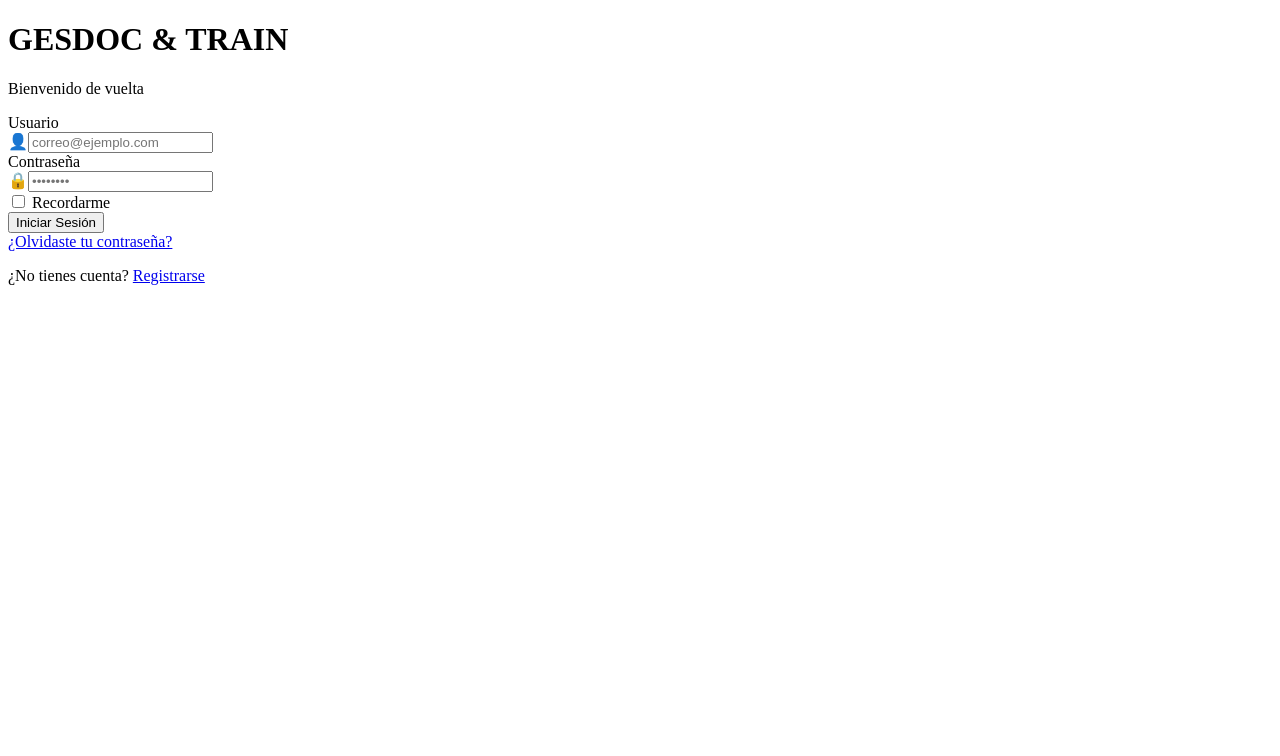
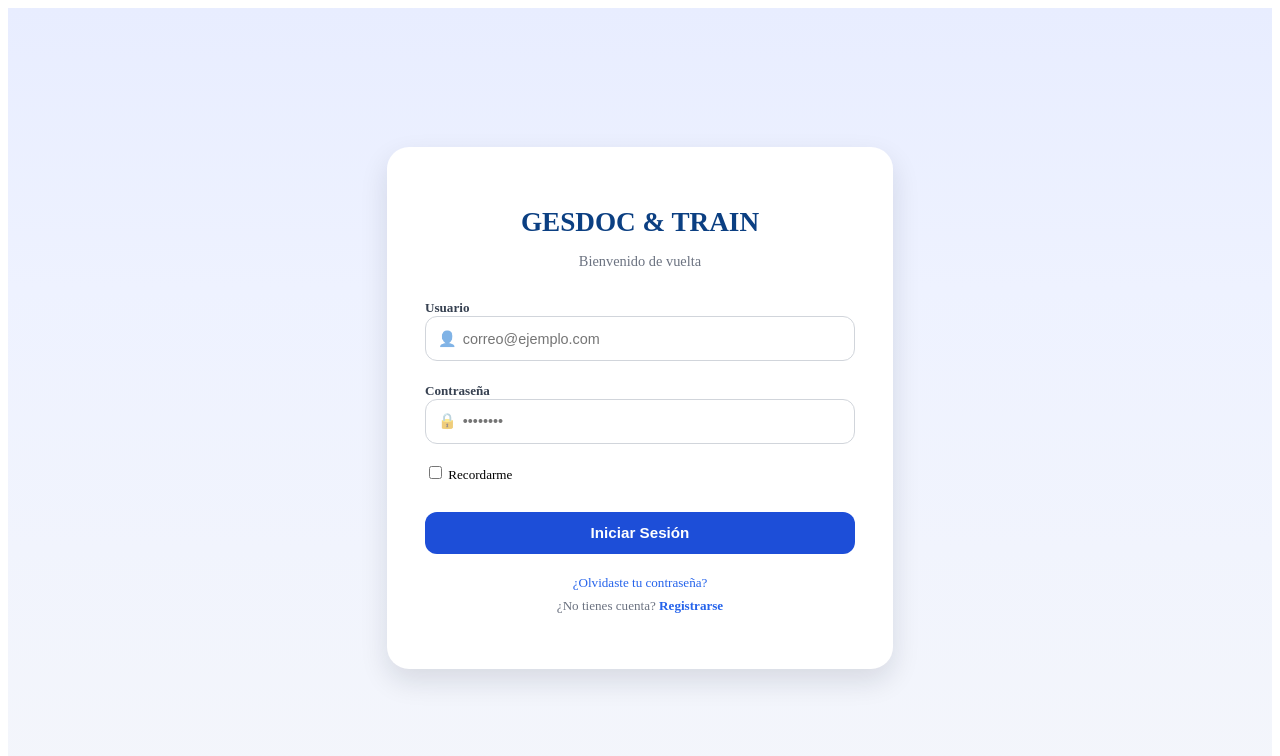
Before and after one commit to Carlos060801/GESDOC-TRAIN, a React (Vite) app in the folder repo-app/frontend/: page / in a window 1280 px wide. Shown: the top 756 px of the page. Built offline with nearby package versions, Linux system fonts and the light colour scheme.

Commit message:
actualización
actualización

```diff
--- a/repo-app/frontend/src/styles.css
+++ b/repo-app/frontend/src/styles.css
@@ -1,5 +1,376 @@
 /* ================================================================== */
-/*                         EMPLOYEES PAGE (NUEVO)                     */
+/*                         FONDO AZUL DEL LOGIN                       */
+/* ================================================================== */
+
+.auth-page {
+  min-height: 100vh;
+  display: flex;
+  align-items: center;
+  justify-content: center;
+  background: linear-gradient(
+    180deg,
+    #e8edff 0%,
+    #eef2ff 35%,
+    #f4f6fb 100%
+  );
+}
+
+/* ================================================================== */
+/*                          TARJETA LOGIN                              */
+/* ================================================================== */
+
+.auth-card {
+  width: 430px;
+  background: #ffffff;
+  padding: 2.6rem 2.4rem;
+  border-radius: 22px;
+  box-shadow: 0 12px 28px rgba(15, 23, 42, 0.12);
+  text-align: center;
+}
+
+.auth-title {
+  font-size: 1.7rem;
+  font-weight: 700;
+  color: #0b3f82;
+  margin-bottom: 0.3rem;
+}
+
+.auth-subtitle {
+  font-size: 0.9rem;
+  color: #6b7280;
+  margin-bottom: 1.8rem;
+}
+
+/* ================================================================== */
+/*                               INPUTS                                */
+/* ================================================================== */
+
+.auth-form {
+  text-align: left;
+}
+
+.auth-label {
+  font-size: 0.82rem;
+  font-weight: 600;
+  color: #374151;
+  margin-bottom: 0.25rem;
+}
+
+.auth-input-wrapper {
+  position: relative;
+  margin-bottom: 1.2rem;
+}
+
+.auth-input-icon {
+  position: absolute;
+  left: 0.8rem;
+  top: 50%;
+  transform: translateY(-50%);
+  opacity: 0.55;
+  font-size: 0.95rem;
+}
+
+.auth-input {
+  width: 100%;
+  height: 45px;
+  padding: 0 1rem 0 2.3rem;
+  border: 1px solid #d1d5db;
+  border-radius: 12px;
+  font-size: 0.9rem;
+  background: #ffffff;
+  transition: 0.2s;
+  box-sizing: border-box;
+}
+
+.auth-input:focus {
+  border-color: #2563eb;
+  box-shadow: 0 0 0 2px rgba(37, 99, 235, 0.2);
+  outline: none;
+}
+
+/* ================================================================== */
+/*                      CHECKBOX Y BOTÓN LOGIN                         */
+/* ================================================================== */
+
+.auth-remember {
+  font-size: 0.82rem;
+  margin: 0.2rem 0 1.3rem;
+}
+
+.auth-btn-primary {
+  width: 100%;
+  padding: 0.8rem;
+  background: #1d4ed8;
+  border: none;
+  border-radius: 12px;
+  color: #fff;
+  font-size: 0.95rem;
+  font-weight: 600;
+  cursor: pointer;
+  margin-top: 0.5rem;
+  transition: 0.2s;
+}
+
+.auth-btn-primary:hover {
+  background: #1e40af;
+}
+
+/* ================================================================== */
+/*                         LINKS INFERIORES                            */
+/* ================================================================== */
+
+.auth-links {
+  text-align: center;
+  margin-top: 1.2rem;
+}
+
+.auth-link {
+  font-size: 0.82rem;
+  color: #2563eb;
+  text-decoration: none;
+}
+
+.auth-link:hover {
+  text-decoration: underline;
+}
+
+.auth-register-text {
+  margin-top: 0.4rem;
+  font-size: 0.82rem;
+  color: #6b7280;
+}
+
+.auth-link-strong {
+  color: #2563eb;
+  font-weight: 600;
+  text-decoration: none;
+}
+
+/* ================================================================== */
+/*                        DASHBOARD TRAINING CARD                      */
+/* ================================================================== */
+
+.training-card {
+  background: #ffffff;
+  padding: 22px;
+  border-radius: 16px;
+  margin-bottom: 25px;
+  border: 1px solid #e5e7eb;
+  transition: 0.2s ease;
+}
+
+.training-card:hover {
+  box-shadow: 0 10px 26px rgba(0, 0, 0, 0.08);
+}
+
+.training-card-header {
+  display: flex;
+  justify-content: space-between;
+  align-items: center;
+  margin-bottom: 18px;
+}
+
+.training-title {
+  font-size: 1.3rem;
+  font-weight: 700;
+  color: #1f3b73;
+}
+
+.badge {
+  padding: 6px 12px;
+  border-radius: 6px;
+  font-size: 0.75rem;
+  font-weight: 600;
+  color: white;
+}
+
+.badge-green {
+  background-color: #4CAF50;
+}
+
+.badge-gray {
+  background-color: #6c757d;
+}
+
+.training-card-body {
+  display: flex;
+  justify-content: space-between;
+  gap: 20px;
+}
+
+.training-info-item {
+  display: flex;
+  flex-direction: column;
+}
+
+.label {
+  font-size: 0.85rem;
+  font-weight: 600;
+  color: #6b7280;
+}
+
+.value {
+  font-size: 1rem;
+  font-weight: 500;
+  color: #111827;
+}
+
+/* ================================================================== */
+/*                        TABS DEL DASHBOARD                           */
+/* ================================================================== */
+
+.tabs-container {
+  margin-top: 20px;
+  border-bottom: 1px solid #e5e7eb;
+  display: flex;
+  gap: 1rem;
+}
+
+.tab-btn {
+  padding: 10px 18px;
+  border: none;
+  background: transparent;
+  font-size: 0.9rem;
+  font-weight: 600;
+  color: #6b7280;
+  cursor: pointer;
+  transition: 0.2s ease;
+}
+
+.tab-btn.active {
+  color: #1d4ed8;
+  border-bottom: 3px solid #1d4ed8;
+}
+
+.tab-btn:hover {
+  color: #1d4ed8;
+}
+
+/* ================================================================== */
+/*                     TABLAS DOCUMENTOS Y ASISTENCIA                 */
+/* ================================================================== */
+
+.table-container {
+  background: #ffffff;
+  border-radius: 14px;
+  padding: 18px;
+  border: 1px solid #e5e7eb;
+  margin-top: 20px;
+}
+
+.table-title {
+  font-size: 1rem;
+  font-weight: 700;
+  color: #1f2937;
+  margin-bottom: 10px;
+}
+
+table {
+  width: 100%;
+  border-collapse: collapse;
+  margin-top: 12px;
+}
+
+thead th {
+  text-align: left;
+  font-size: 0.85rem;
+  color: #6b7280;
+  padding-bottom: 10px;
+  border-bottom: 1px solid #e5e7eb;
+}
+
+tbody td {
+  padding: 12px 5px;
+  font-size: 0.9rem;
+  color: #374151;
+  border-bottom: 1px solid #f1f5f9;
+}
+
+tbody tr:hover {
+  background: #f9fafb;
+}
+
+.status-dot {
+  height: 12px;
+  width: 12px;
+  border-radius: 50%;
+  display: inline-block;
+}
+
+.status-green {
+  background: #22c55e;
+}
+
+.status-orange {
+  background: #f59e0b;
+}
+
+.status-red {
+  background: #dc2626;
+}
+
+/* ================================================================== */
+/*                              SIDEBAR                                */
+/* ================================================================== */
+
+.sidebar {
+  width: 230px;
+  background: #0b1f3a;
+  color: white;
+  height: 100vh;
+  padding: 1.5rem 1rem;
+}
+
+.sidebar-title {
+  font-size: 1.4rem;
+  font-weight: bold;
+  margin-bottom: 2rem;
+}
+
+.sidebar-link {
+  display: block;
+  padding: 10px 14px;
+  color: #cbd5e1;
+  margin-bottom: 8px;
+  border-radius: 8px;
+  cursor: pointer;
+  transition: 0.2s;
+  text-decoration: none;
+}
+
+.sidebar-link:hover,
+.sidebar-link.active {
+  background: #1e3a8a;
+  color: #fff;
+}
+
+/* ================================================================== */
+/*                              TOPBAR                                 */
+/* ================================================================== */
+
+.topbar {
+  width: 100%;
+  padding: 1rem 2rem;
+  background: white;
+  border-bottom: 1px solid #e5e7eb;
+  display: flex;
+  justify-content: flex-end;
+  align-items: center;
+}
+
+.topbar-icon {
+  font-size: 1.2rem;
+  margin-left: 15px;
+  cursor: pointer;
+  color: #475569;
+}
+
+.topbar-icon:hover {
+  color: #1d4ed8;
+}
+
+/* ================================================================== */
+/*                           EMPLOYEES PAGE                            */
 /* ================================================================== */
 
 .page-title {
@@ -9,7 +380,6 @@
   margin-bottom: 18px;
 }
 
-/* Card del formulario de empleados */
 .employee-form-card {
   background: #ffffff;
   padding: 18px 20px;
@@ -24,7 +394,6 @@
   margin-bottom: 12px;
 }
 
-/* Grid de inputs */
 .employee-form-grid {
   display: grid;
   grid-template-columns: repeat(2, minmax(0, 1fr));
@@ -36,7 +405,6 @@
   flex-direction: column;
 }
 
-/* Botones debajo del formulario */
 .employee-form-actions {
   grid-column: 1 / -1;
   display: flex;
@@ -44,7 +412,6 @@
   margin-top: 10px;
 }
 
-/* Botón secundario */
 .btn-secondary {
   padding: 0.7rem 1.1rem;
   border-radius: 10px;
@@ -60,7 +427,6 @@
   background: #d1ddff;
 }
 
-/* Botones de la tabla */
 .btn-table {
   padding: 4px 10px;
   border-radius: 6px;
```
